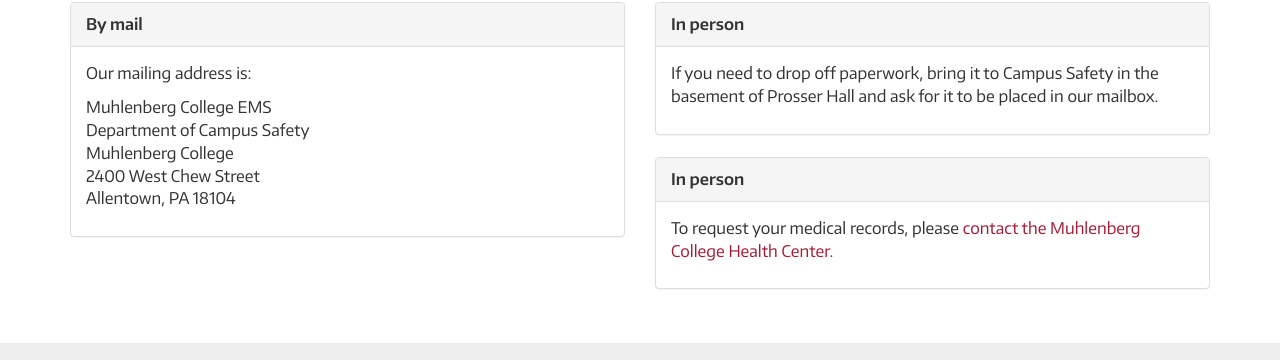
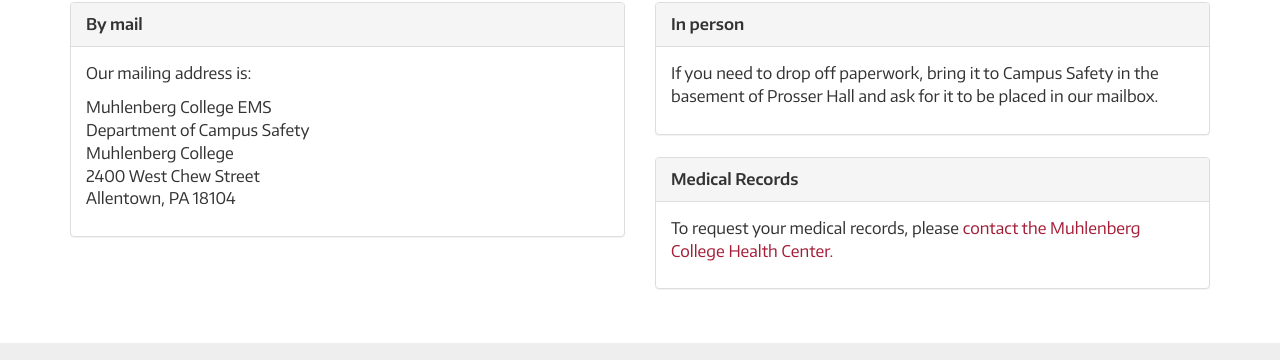
Before and after one commit to MCEMS/www, a Jekyll site: the page built from contact/index.html, in a window 1280 px wide. Shown: the part 620-980 px from the top of the page. Built offline with Jekyll 4.4.1, drawn with Linux system fonts in a browser that asks for light colours; nearby versions of some CDN libraries.

Commit message:
Update index.html

```diff
--- a/contact/index.html
+++ b/contact/index.html
@@ -54,7 +54,7 @@
 </div>
       <div class="col-md-6">
     <div class="panel panel-default">
-      <div class="panel-heading"><strong>In person</strong></div>
+      <div class="panel-heading"><strong>Medical Records</strong></div>
       <div class="panel-body">
                 <p> To request your medical records, please <a href="https://www.muhlenberg.edu/offices/healthcenter/">contact the Muhlenberg College Health Center.</a></p>
       </div>
```
